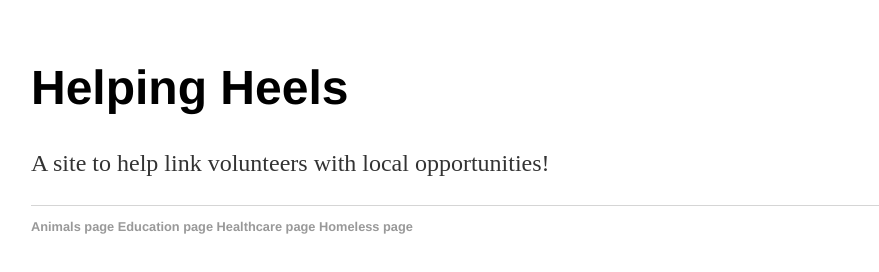
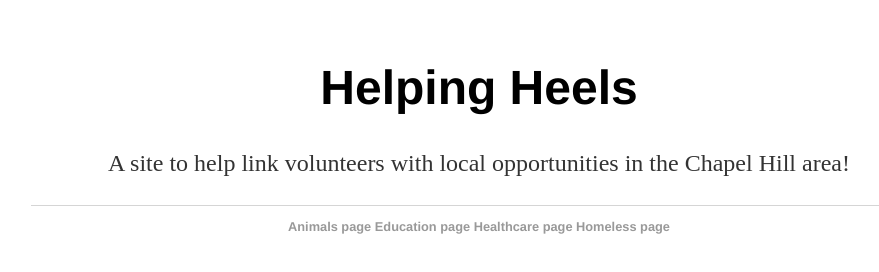
Before and after one commit to eyang703/HackNC, a plain HTML site: page index.html in a window 1280 px wide. Shown: the whole page, without its empty margins (161-1040 px from the left). Drawn offline with Linux system fonts and the light colour scheme.

Commit message:
Add files via upload
fixed website link, centered text

```diff
--- a/index.html
+++ b/index.html
@@ -1,26 +1,31 @@
 <!DOCTYPE html>
 <html>
 <head>
-	<title>Helping Heels</title>
+	<ul>
+		<title>Helping Heels</title>
+	</ul>
+
 	<!-- link to main stylesheet -->
 	<link rel="stylesheet" type="text/css" href="/css/main.css">
 </head>
 <body>
 <div class="container">
 	<div class="blurb">
-		<h1>Helping Heels</h1>
-		<p> A site to help link volunteers with local opportunities!</p>
+		<center>
+			<h1>Helping Heels</h1>
+			<p> A site to help link volunteers with local opportunities in the Chapel Hill area!</p>
+		</center>
 	</div><!-- /.blurb -->
 </div><!-- /.container -->
 <footer>
-	<ul>
-		<a href = "https://https://eyang703.github.io/helpingheels.github.io/Animals.html"> Animals page </a>
-		<a href = "https://https://eyang703.github.io/helpingheels.github.io/Education.html"> Education page </a>
-		<a href = "https://https://eyang703.github.io/helpingheels.github.io/HealthCare.html"> Healthcare page </a>
-		<a href = "https://https://eyang703.github.io/helpingheels.github.io/Homeless.html"> Homeless page </a>
-
-
-	</ul>
+	<center>
+		<ul>
+			<a href = "https://eyang703.github.io/helpingheels.github.io/Animals.html"> Animals page </a>
+			<a href = "https://eyang703.github.io/helpingheels.github.io/Education.html"> Education page </a>
+			<a href = "https://eyang703.github.io/helpingheels.github.io/HealthCare.html"> Healthcare page </a>
+			<a href = "https://eyang703.github.io/helpingheels.github.io/Homeless.html"> Homeless page </a>
+		</ul>
+	</center>
 </footer>
 </body>
 </html>
```
